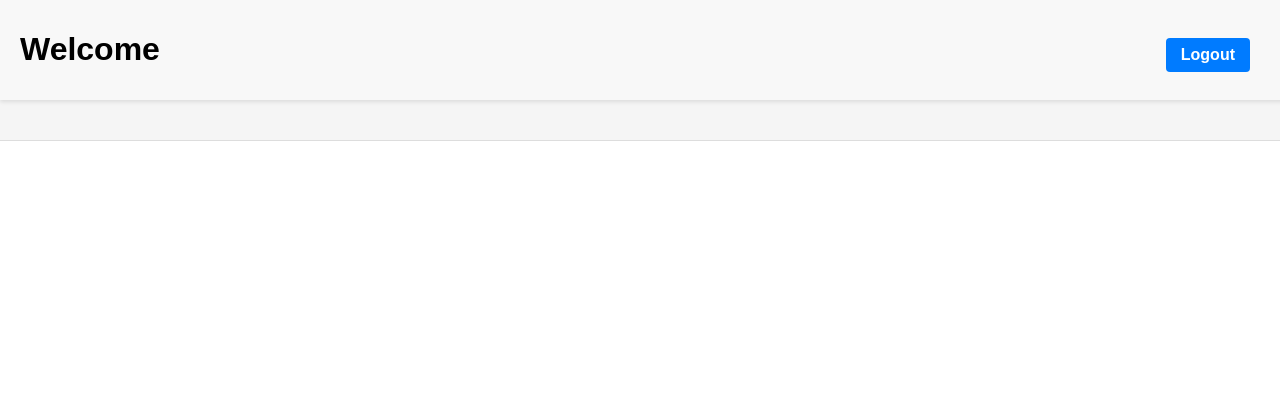
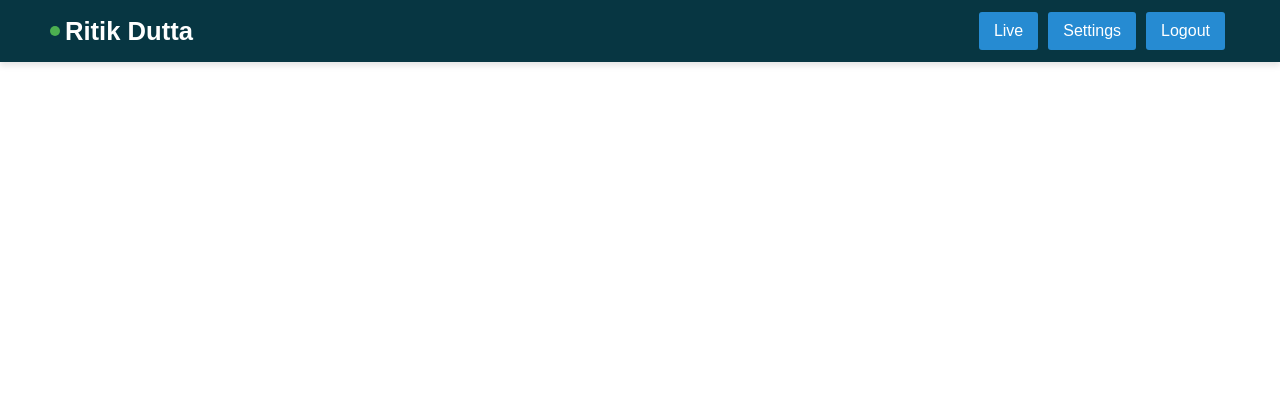
Before and after one commit to RitikDutta/Interview-Agent-Langchain, a Flask app: template templates/index.html in a window 1280 px wide. Shown: the top 420 px of the page. Run offline with Flask 3, Linux system fonts and the light colour scheme; the template is opened without the code that fills it, so the values that code supplies are empty.

Commit message:
added nav bar, controls buttons

```diff
--- a/templates/index.html
+++ b/templates/index.html
@@ -12,7 +12,7 @@
             display: flex;
             flex-direction: column;
 /*            height: 100vh;*/
-            padding-top: 100px;
+/*            padding-top: 100px; */
         }
         .chat-container {
             flex-grow: 1;
@@ -125,13 +125,105 @@
         }
 
     </style>
+
+    <!-- nav bar -->
+<style>
+
+        .header-banner {
+            background-color: #073642;
+            color: #FFFFFF;
+            padding: 12px 50px;
+            display: flex;
+            justify-content: space-between;
+            align-items: center;
+            box-shadow: 0 4px 6px rgba(0,0,0,0.1);
+        }
+
+        .header-banner h1 {
+            margin: 0;
+            font-size: 1.6em;
+        }
+
+        nav a {
+            background-color: #268bd2;
+            text-decoration: none;
+            color: white;
+            border: none;
+            padding: 10px 15px;
+            margin: 0 5px;
+            cursor: pointer;
+            border-radius: 3px;
+            font-size: 1em;
+            transition: background-color 0.3s, box-shadow 0.3s, transform 0.2s;
+        }
+
+        nav a:hover {
+            background-color: #0077b3;
+            box-shadow: 0 2px 5px rgba(0,0,0,0.2);
+            box-shadow: 0 2px 10px rgba(0,0,0,0.2);
+            transform: translateY(-2px);
+        }
+
+        @media (max-width: 530px) {
+            .header-banner {
+
+                padding: 20px;
+                text-align: center;
+            }
+
+            .header-banner h1 {
+/*                margin-bottom: 10px;*/
+            }
+
+            nav a {
+                padding: 8px 10px;
+                font-size: 0.9em;
+            }
+        }
+
+        @media (max-width: 480px) {
+            .header-banner {
+                padding: 15px;
+            }
+
+            nav a {
+                width: 50%;
+                margin-bottom: 5px;
+            }
+        }
+
+        .header-title {
+            position: relative;
+            padding-left: 15px;
+            color: #FFFFFF;
+        }
+
+        .header-title::before {
+            content: '';
+            position: absolute;
+            left: 0;
+            top: 50%;
+            transform: translateY(-50%);
+            width: 10px;
+            height: 10px;
+            background-color: #4CAF50;
+            border-radius: 100%;
+        }
+
+    </style>
 </head>
 <body>
-<div class="chat-container">
-        <div class="header">
-        <h1>Welcome {{name}}</h1>
-        <a href="{{ url_for('logout') }}" class="logout-button">Logout</a>
-    </div>
+<!-- nav bar -->
+<header class="header-banner">
+    <h1 class="header-title">Ritik Dutta</h1>
+        <nav style="display: flex;">
+            <a href="{{ url_for('livec') }}" onclick="openSettings()">Live</a>
+            <a href="{{ url_for('settings') }}">Settings</a>
+            <a href="{{ url_for('logout') }}">Logout</a>
+        </nav>
+    </header>
+    <div style="padding-top: 10px;">
+
         {% if responses %}
             {% for response in responses|reverse %}
                 <div class="{{ 'assistant-message' if 'Assistant:' in response else 'user-message' }}">
@@ -142,7 +234,7 @@
                 <div class="assistant-message">Score: {{ score }}</div>
             {% endif %}
         {% endif %}
-</div>
+    </div>
 <div class="form-container">
     <form method="post">
         <input type="text" id="question" name="question" placeholder="Enter your interview question here">
```
